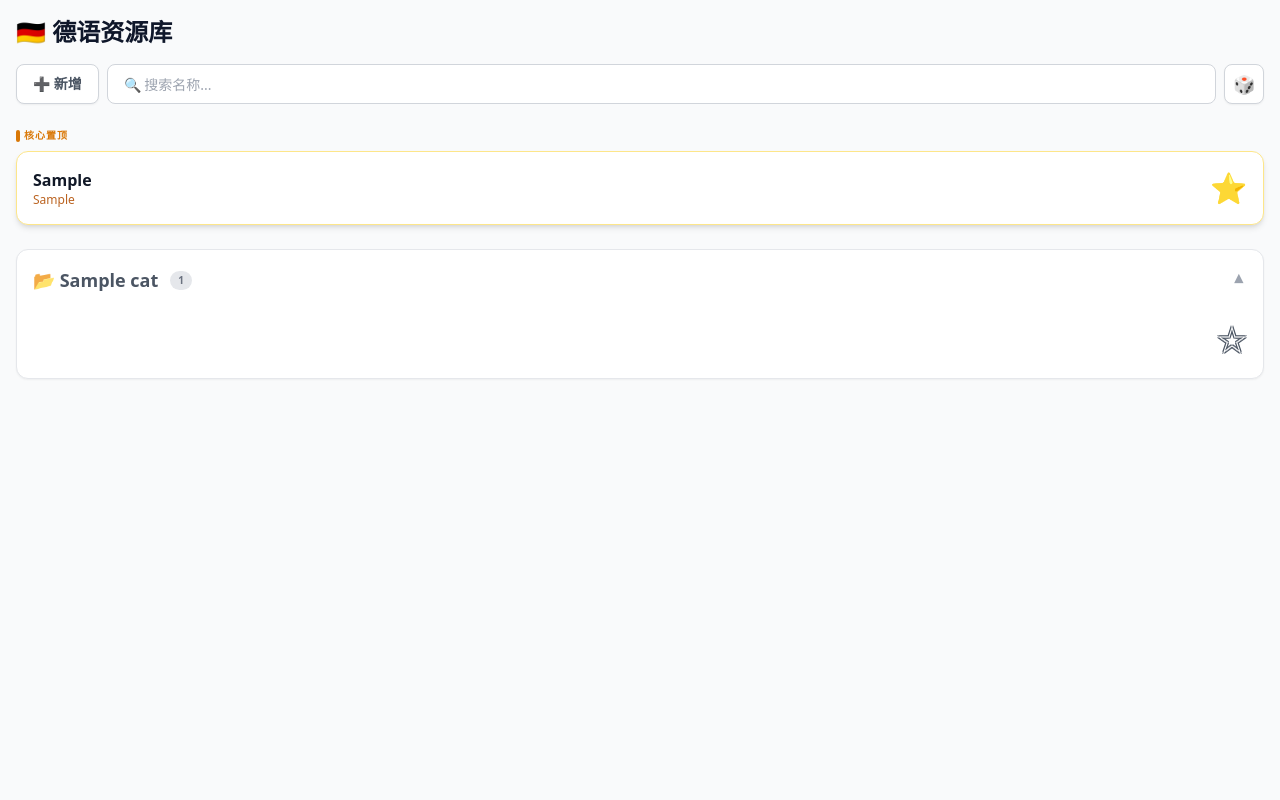
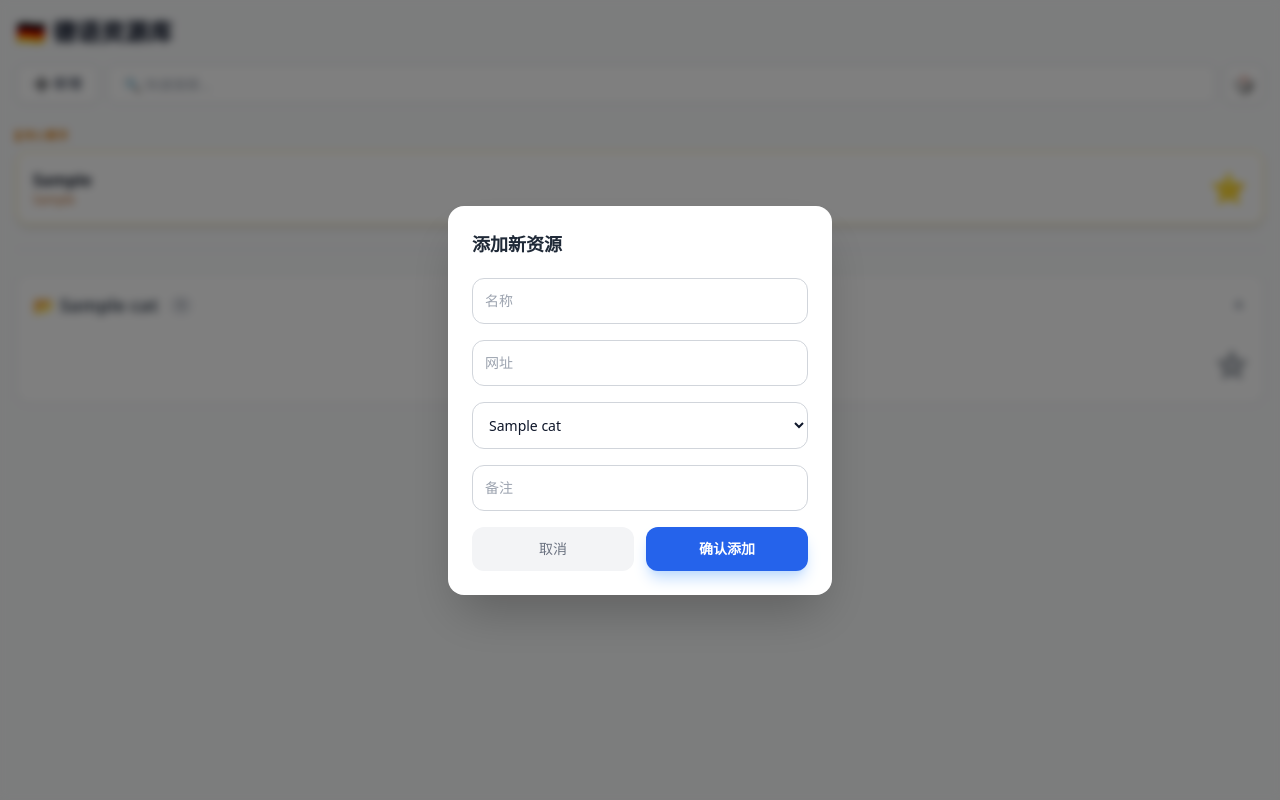
Before and after one commit to qinjcsiccas/GermanFavorites, a Flask app: template templates/index.html in a window 1280 px wide, after a click on "➕ 新增". Run offline with Flask 3, Linux system fonts and the light colour scheme; the template is opened without the code that fills it: most values are stand-ins (such as "Sample title", 1, 10 or a date in 2020); some libraries are stand-ins or nearby versions.

Commit message:
Update index.html

```diff
--- a/templates/index.html
+++ b/templates/index.html
@@ -10,18 +10,26 @@
         .res-row { display: flex; align-items: center; justify-content: space-between; }
         summary::-webkit-details-marker { display: none; }
 
-        /* 极致星星描边 */
+        /* 增强描边空心星星 */
         .star-empty {
             color: #ffffff;
             text-shadow: 1px 1px 0 #4B5563, -1px -1px 0 #4B5563, 1px -1px 0 #4B5563, -1px 1px 0 #4B5563;
         }
 
-        /* 点击后的加载动画 */
-        .loading-spin { animation: spin 1s linear infinite; }
+        /* 触感反馈：微震动 */
+        .vibrate { animation: vibrate 0.2s linear; }
+        @keyframes vibrate {
+            0% { transform: translate(0); }
+            20% { transform: translate(-2px, 2px); }
+            40% { transform: translate(-2px, -2px); }
+            60% { transform: translate(2px, 2px); }
+            80% { transform: translate(2px, -2px); }
+            100% { transform: translate(0); }
+        }
+
+        /* 加载动画：旋转 */
+        .loading-spin { animation: spin 1s linear infinite; display: inline-block; }
         @keyframes spin { from { transform: rotate(0deg); } to { transform: rotate(360deg); } }
-
-        /* 点击触感动画 */
-        .star-click:active { transform: scale(1.4); transition: transform 0.1s; }
     </style>
 </head>
 <body class="bg-gray-50 p-4 pb-12 text-slate-900">
@@ -29,11 +37,11 @@
 
     <div class="flex items-center gap-2 mb-6 h-10">
         <button onclick="document.getElementById('addModal').style.display='flex'"
-                class="h-full bg-white border border-gray-300 text-gray-600 px-4 rounded-lg text-sm font-bold shadow-sm active:bg-gray-200">
+                class="h-full bg-white border border-gray-300 text-gray-500 px-4 rounded-lg text-sm font-bold shadow-sm active:bg-gray-100">
             ➕ 新增
         </button>
         <form action="/" method="get" class="flex-1 h-full">
-            <input type="text" name="q" value="{{ q }}" placeholder="🔍 搜索名称..."
+            <input type="text" name="q" value="{{ q }}" placeholder="🔍 快速搜索..."
                    class="w-full h-full border border-gray-300 rounded-lg px-4 py-2 text-sm focus:outline-none bg-white">
         </form>
         <a href="/random" onclick="this.innerHTML='⏳'" class="h-full aspect-square flex items-center justify-center bg-white border border-gray-300 rounded-lg text-lg shadow-sm">🎲</a>
@@ -51,11 +59,12 @@
                     <div class="font-bold text-gray-900 no-wrap text-base">{{ item.名称 }}</div>
                     <div class="text-xs text-amber-700 no-wrap opacity-90">{{ item.备注 }}</div>
                 </a>
-                <a href="/toggle/{{ item.名称|slugify }}" onclick="showLoading(this)" class="star-click text-3xl flex-shrink-0">⭐</a>
+                <a href="/toggle/{{ item.名称|slugify }}?q={{ q }}" onclick="triggerFeedback(this)" class="text-3xl flex-shrink-0">⭐</a>
             </div>
             {% endfor %}
         </div>
     </div>
+    <hr class="mb-6 border-gray-200">
     {% endif %}
 
     <div class="space-y-4">
@@ -75,8 +84,8 @@
                         <div class="font-semibold text-gray-800 no-wrap">{{ item.名称 }}</div>
                         <div class="text-[11px] text-gray-500 no-wrap mt-0.5">{{ item.备注 }}</div>
                     </a>
-                    <a href="/toggle/{{ item.名称|slugify }}" onclick="showLoading(this)"
-                       class="star-click text-3xl flex-shrink-0 {{ 'text-amber-400' if item.标星 else 'star-empty' }}">
+                    <a href="/toggle/{{ item.名称|slugify }}?q={{ q }}" onclick="triggerFeedback(this)"
+                       class="text-3xl flex-shrink-0 {{ 'text-amber-400' if item.标星 else 'star-empty' }}">
                         {{ '⭐' if item.标星 else '☆' }}
                     </a>
                 </div>
@@ -86,11 +95,32 @@
         {% endfor %}
     </div>
 
+    <div id="addModal" style="display:none;" class="fixed inset-0 bg-black/50 backdrop-blur-sm items-center justify-center p-6 z-50">
+        <div class="bg-white rounded-2xl w-full max-w-sm p-6 shadow-2xl">
+            <h3 class="text-lg font-bold mb-5 text-gray-800">添加新资源</h3>
+            <form action="/add" method="post" class="space-y-4">
+                <input type="text" name="name" placeholder="名称" required class="w-full border border-gray-300 rounded-xl p-3 text-sm">
+                <input type="url" name="url" placeholder="网址" required class="w-full border border-gray-300 rounded-xl p-3 text-sm">
+                <select name="type" class="w-full border border-gray-300 rounded-xl p-3 text-sm bg-white">
+                    {% for cat in categories %}<option value="{{ cat }}">{{ cat }}</option>{% endfor %}
+                </select>
+                <input type="text" name="note" placeholder="备注" class="w-full border border-gray-300 rounded-xl p-3 text-sm">
+                <div class="flex gap-3 mt-2">
+                    <button type="button" onclick="document.getElementById('addModal').style.display='none'" class="flex-1 bg-gray-100 text-gray-500 py-3 rounded-xl text-sm font-medium">取消</button>
+                    <button type="submit" class="flex-1 bg-blue-600 text-white py-3 rounded-xl text-sm font-bold shadow-lg shadow-blue-200">确认添加</button>
+                </div>
+            </form>
+        </div>
+    </div>
+
     <script>
-        // 点击星星后的加载动画
-        function showLoading(el) {
-            el.innerHTML = '<span class="inline-block loading-spin">⏳</span>';
-            el.style.pointerEvents = 'none'; // 防止重复点击
+        // 综合反馈：震动 + 沙漏动画
+        function triggerFeedback(el) {
+            el.classList.add('vibrate'); // 触发震动
+            setTimeout(() => {
+                el.innerHTML = '<span class="loading-spin">⏳</span>'; // 变为沙漏
+                el.style.pointerEvents = 'none'; // 禁用重复点击
+            }, 100);
         }
     </script>
 </body>
```
